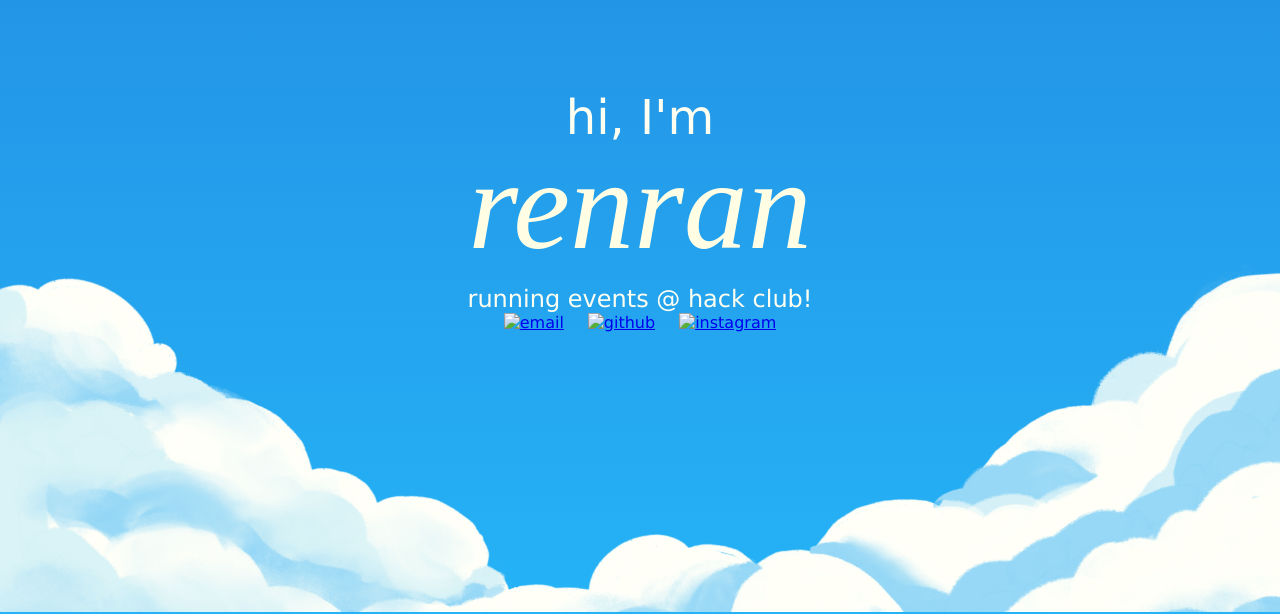
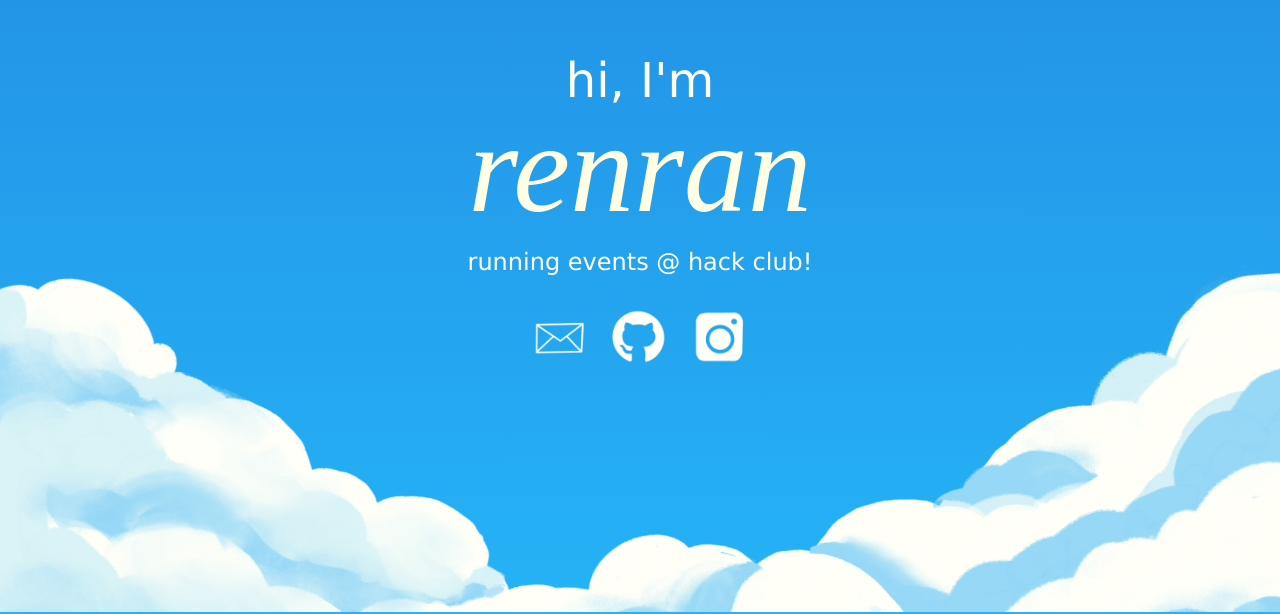
Before and after one commit to rwsun/personal-site, a plain HTML site: page index.html in a window 1280 px wide. Shown: the part 188-802 px from the top of the page. Drawn offline with Linux system fonts and the light colour scheme; a web font is replaced by a local one.

Commit message:
actual correct images

```diff
--- a/index.html
+++ b/index.html
@@ -22,13 +22,13 @@
 
         <div class="icons">
           <a href="mailto:renran@hackclub.com">
-            <img src="mail.png" alt="email"
+            <img src="img/mail.png" alt="email"
           /></a>
           <a href="https://github.com/rwsun"
-            ><img src="github.png" alt="github"
+            ><img src="img/github.png" alt="github"
           /></a>
           <a href="https://www.instagram.com/renran.sun/"
-            ><img src="instagram.png" alt="instagram"
+            ><img src="img/instagram.png" alt="instagram"
           /></a>
         </div>
       </div>
--- a/style.css
+++ b/style.css
@@ -90,8 +90,8 @@ html,body{
 }
 
 .icons img{
-    width:1rem;
-    height:1rem;
+    width:3.5rem;
+    padding-top:2em;
     z-index:0;
 }
 
```
